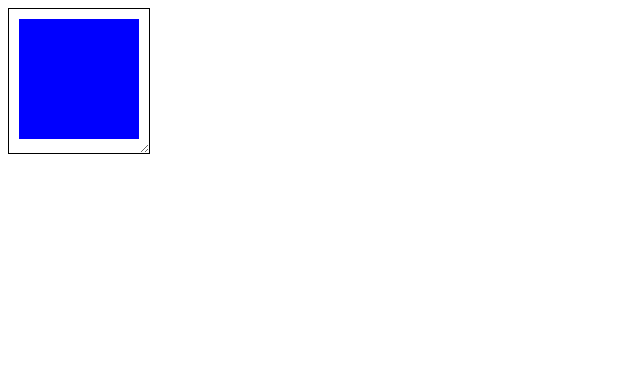
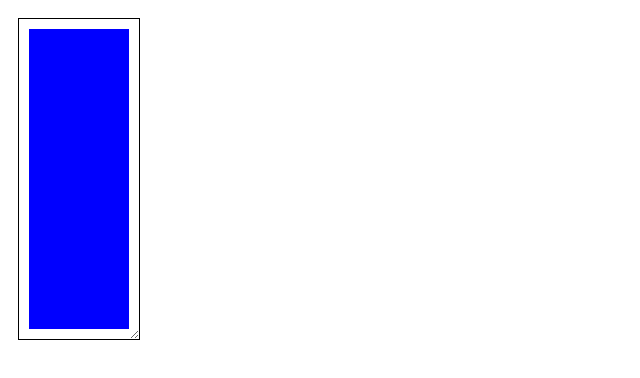
Before and after one commit to psygo/hookban, a website built with Vite: page index.html in a window 1280 px wide. Shown: the whole page, without its empty margins (0-640 px from the left). Built offline with nearby package versions, Linux system fonts and the light colour scheme.

Commit message:
trying to make a resizable canvas

```diff
--- a/index.html
+++ b/index.html
@@ -6,12 +6,18 @@
     <script type="module" src="/src/main.ts"></script>
 
     <style>
+      body {
+        padding: 10px;
+      }
+
       #demo-container {
         resize: both;
         overflow: auto;
 
         height: fit-content;
         width: fit-content;
+        max-height: 300px;
+        max-width: 300px;
         padding: 10px;
         border: 1px solid black;
       }
@@ -20,7 +26,7 @@
   <body>
     <div id="demo-container">
       <hookban-container>
-        <hookban-background width="120" height="120" />
+        <hookban-background />
       </hookban-container>
     </div>
 
@@ -37,9 +43,8 @@
         hookbanBackground.setAttribute("width", newWidth)
       })
 
-      const div = document.querySelector("#demo-container")
-
-      observer.observe(div)
+      const hookbanContainer = document.querySelector("div")
+      observer.observe(hookbanContainer)
     </script>
   </body>
 </html>
--- a/src/components/HookbanBackground.ts
+++ b/src/components/HookbanBackground.ts
@@ -8,28 +8,28 @@ export class HookbanBackground
 
   static observedAttributes = ["width", "height"]
 
-  public height: number = 100
-  public width: number = 100
-
   private canvas = document.createElement("canvas")
 
-  constructor(height: number = 100, width: number = 100) {
+  constructor(public width = 100, public height = 100) {
     super()
-
-    this.height = height
-    this.width = width
-  }
-
-  connectedCallback() {
-    // TODO: missing default parameters
+    const shadowRoot = this.attachShadow({ mode: "open" })
+    shadowRoot.appendChild(this.canvas)
     this.drawBackground()
-    this.appendChild(this.canvas)
-    this.createImageBitmap()
   }
 
   drawBackground() {
+    console.log(
+      "parent",
+      this.parentElement?.clientHeight,
+      this.parentElement?.clientWidth
+    )
+    // this.canvas.height = this.parentElement!.clientHeight
+    // this.canvas.width = this.parentElement!.clientWidth
+    this.canvas.width = this.width
     this.canvas.height = this.height
-    this.canvas.width = this.width
+
+    // this.canvas.style.resize = "both"
+    // this.canvas.style.overflow = "auto"
 
     const ctx = this.canvas.getContext("2d")
     if (!ctx) return
@@ -41,10 +41,12 @@ export class HookbanBackground
       this.canvas.width,
       this.canvas.height
     )
+
+    this.createImageBitmap()
   }
 
   // Necessary due to [this bug](https://stackoverflow.com/a/71201859/4756173).
-  createImageBitmap() {
+  private createImageBitmap() {
     let bmp: ImageBitmap
 
     document.onvisibilitychange = async () => {
@@ -65,12 +67,9 @@ export class HookbanBackground
 
   attributeChangedCallback(
     name: string,
-    oldValue: string,
+    _oldValue: string,
     newValue: string
   ) {
-    console.log(
-      `Attribute ${name} changed from ${oldValue} to ${newValue}`
-    )
     switch (name) {
       case "width":
         this.width = parseFloat(newValue)
@@ -80,5 +79,7 @@ export class HookbanBackground
         break
       default:
     }
+
+    this.drawBackground()
   }
 }
--- a/src/components/HookbanContainer.ts
+++ b/src/components/HookbanContainer.ts
@@ -6,7 +6,16 @@ export class HookbanContainer
 {
   static readonly tag = "hookban-container"
 
+  private static templateContent = /* html */ `
+    <slot></slot>
+  `
+
   constructor() {
     super()
+
+    const template = document.createElement("template")
+    template.innerHTML = HookbanContainer.templateContent
+    const shadowRoot = this.attachShadow({ mode: "open" })
+    shadowRoot.appendChild(template.content.cloneNode(true))
   }
 }
```
